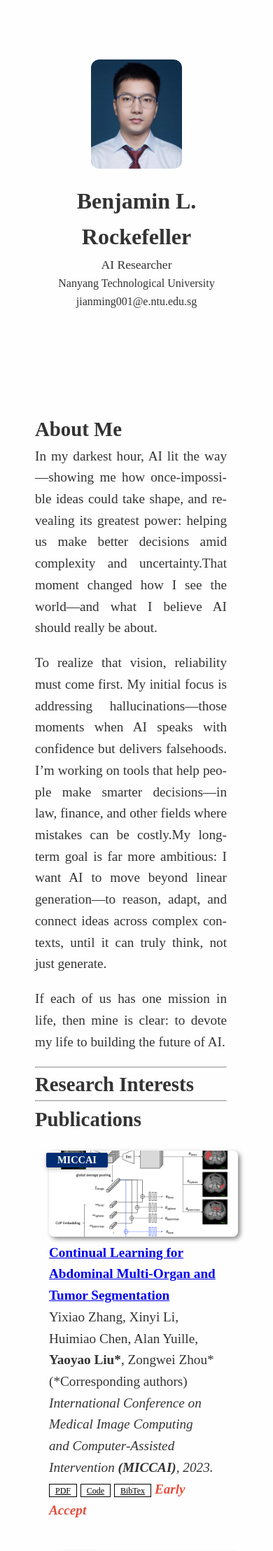
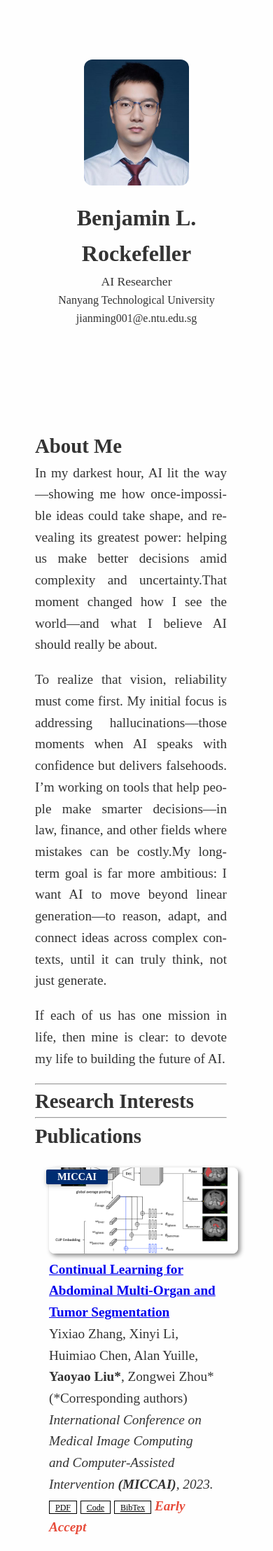
Before and after one commit to BenjaminRockefeller/benjaminrockefeller.github.io, a Jekyll site: the page built from index.md, in a window 390 px wide. Shown: the top 2216 px of the page at 70% size. Built offline with Jekyll 4.4.1, drawn with Linux system fonts in a browser that asks for light colours; a style sheet for code colours, icons or effects is not loaded; our own code applies the rules of GitHub Pages for plain Markdown files.

Commit message:
Update minimal-light.scss

```diff
--- a/_sass/minimal-light.scss
+++ b/_sass/minimal-light.scss
@@ -56,13 +56,16 @@
 }
 
 /* ===== 个人信息块 ===== */
+/* Profile文字内容部分 */
 .profile-info {
-  margin-top: 1rem;
+  flex: 1;
+  font-family: "Times New Roman", serif;
+  font-size: 1.2rem;
   line-height: 1.6;
-  font-size: 1.05rem;
-  text-align: left;
   word-break: break-word;
+  max-width: 850px;    /* ✅ 原为 700，你可根据屏幕调整 */
 }
+
 
 .profile-info h1 {
   font-size: 1.3rem !important;
@@ -130,10 +133,12 @@
     text-align: center;
   }
 
-  .image.avatar img {
-    width: 130px;
-    height: 156px;
-  }
+/* 头像固定宽度 */
+.image.avatar {
+  width: 150px;
+  height: auto;
+  flex-shrink: 0;
+}
 
   section {
     margin-left: 0;
@@ -158,3 +163,9 @@
     font-size: 1rem;
   }
 }
+.profile {
+  display: flex;
+  align-items: flex-start;   /* 让头像与文字顶部对齐 */
+  gap: 2rem;                 /* 头像与 About Me 文字之间的距离 */
+  margin-bottom: 2rem;
+}
```
